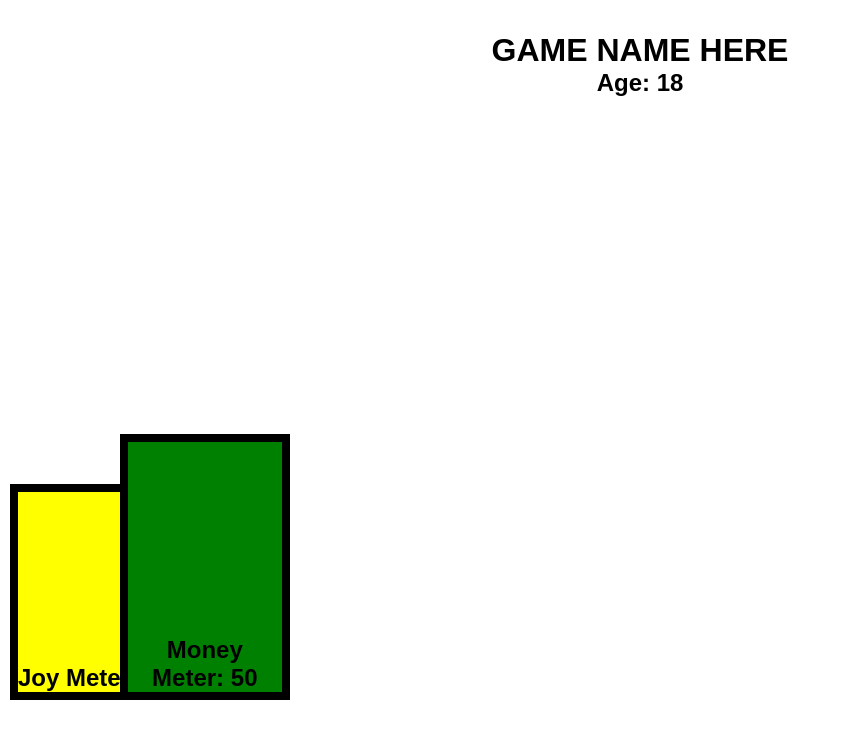
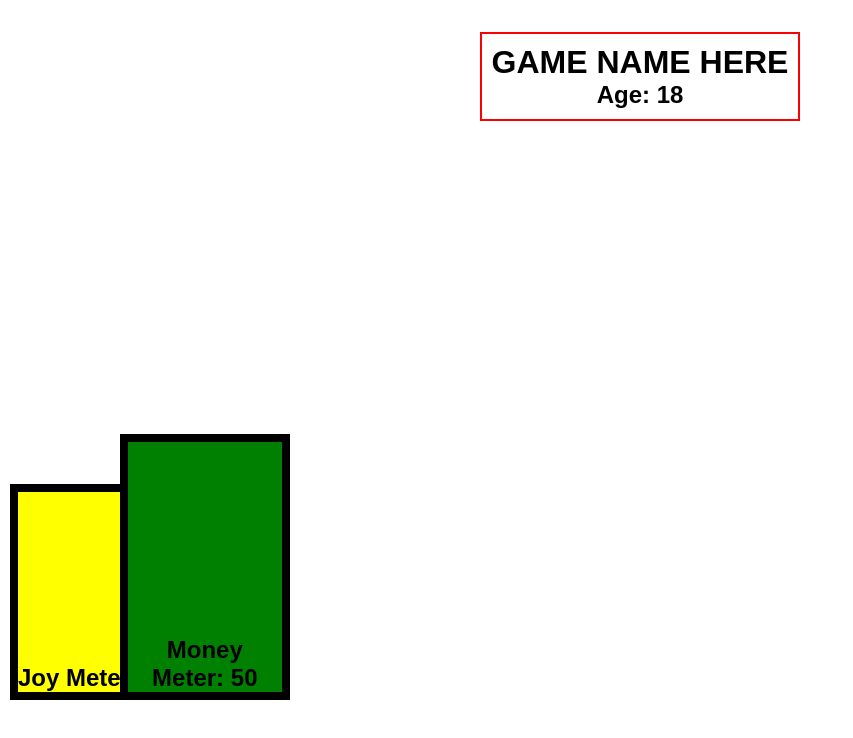
Before and after one commit to nothingbutash/HackCamp---LifeAndTaxes, a React (Vite) app: page / in a window 1280 px wide. Shown: the top 738 px of the page, without its empty margins (0-853 px from the left). Built offline with nearby package versions, Linux system fonts and the light colour scheme.

Commit message:
added red border

```diff
--- a/src/App.css
+++ b/src/App.css
@@ -6,6 +6,9 @@
 }
 
 .app {
-  display: flex;
+  /* display: flex; */
   flex-direction: column;
+    display: inline-block; /* or inline-flex, or fit-content for width */
+    border: 2px solid red;
+    padding: 10px; /* Provides space between the text and the border */
 }
```
